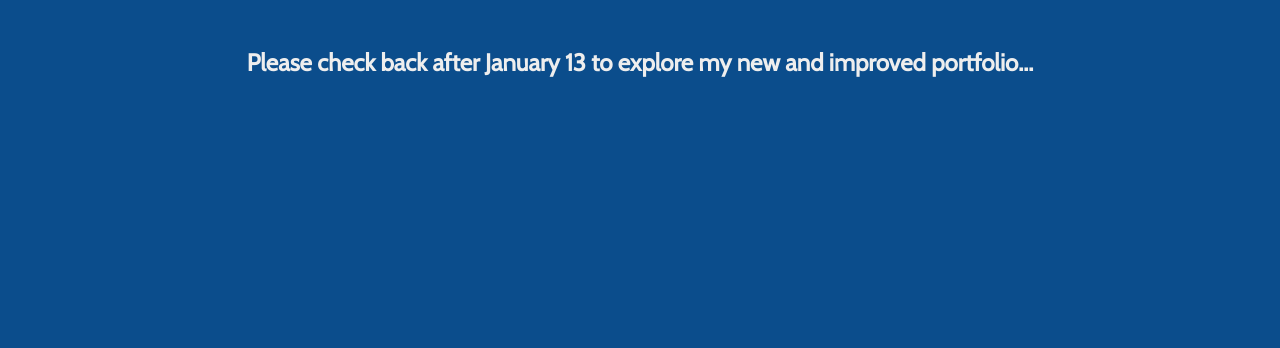
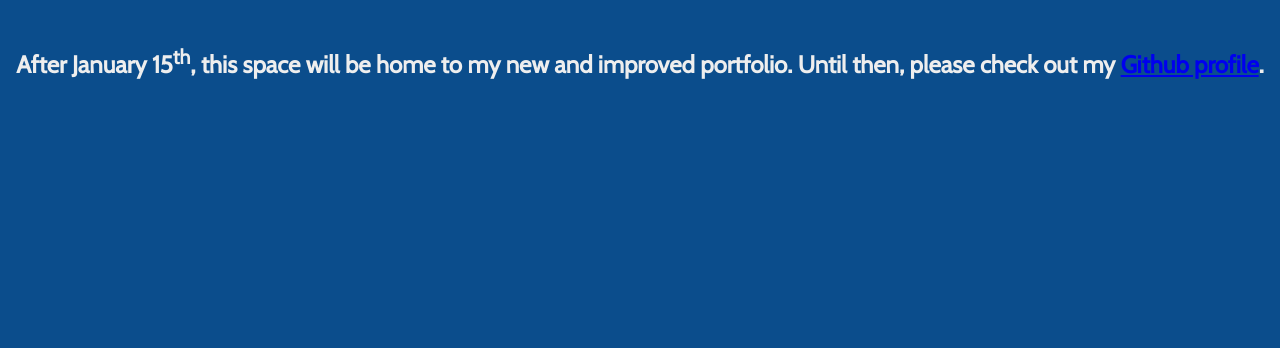
Before and after one commit to ebirving/ebirving.github.io, a plain HTML site: page index.html in a window 1280 px wide. Shown: the part 452-800 px from the top of the page. Drawn offline with nearby package versions, Linux system fonts and the light colour scheme.

Commit message:
remove active counter

```diff
--- a/index.html
+++ b/index.html
@@ -9,8 +9,7 @@
 <body>
   <div id="info-box">
     <h1>Under Construction!</h1>
-    <h2>Please check back after <span id="date"></span> to explore my new and improved  portfolio...</h2>
+    <h2>After January 15<sup>th</sup>, this space will be home to my new and improved  portfolio. Until then, please check out my <a href="https://github.com/ebirving?tab=repositories">Github profile</a>.</h2>
   </div>
-  <script src="script.js" charset="utf-8"></script>
 </body>
 </html>
--- a/script.js
+++ /dev/null
@@ -1,12 +0,0 @@
-var now = new Date();
-// console.log("Today is: " + now);
-
-var nextWeek = new Date(now);
-nextWeek.setDate(nextWeek.getDate() + 7);
-// console.log("One week from today is: " + nextWeek);
-
-var months = ["January", "February", "March", "April", "May", "June", "July", "August", "September", "October", "November", "December"];
-var month = months[nextWeek.getMonth()];
-var day = nextWeek.getDate();
-
-document.getElementById('date').innerHTML = month + " " + day;
```
